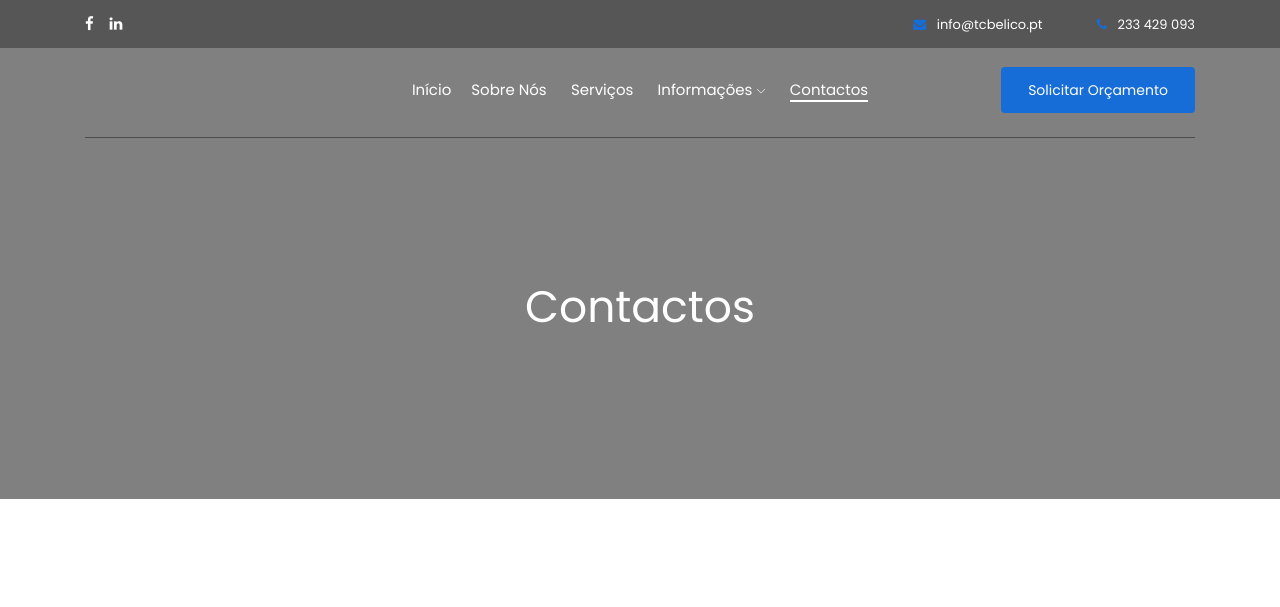
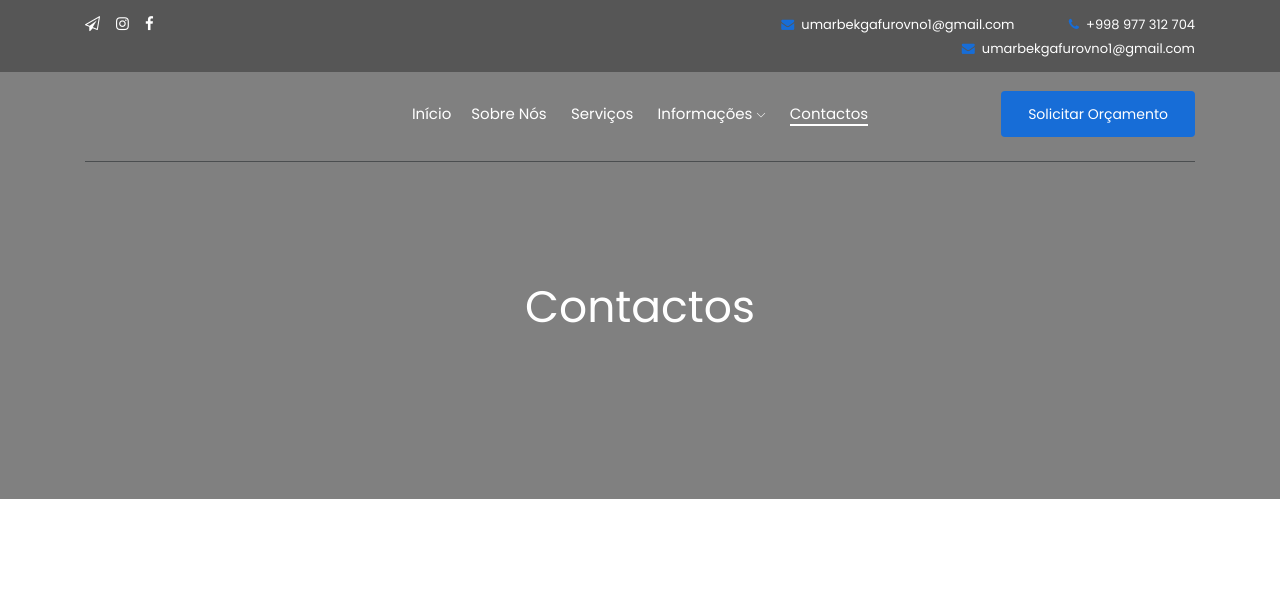
Before and after one commit to stwr8/global-avto-parts, a plain HTML site: page contact.html in a window 1280 px wide. Shown: the top 607 px of the page. Drawn offline with Linux system fonts and the light colour scheme.

Commit message:
kontaktni
qildim

```diff
--- a/contact.html
+++ b/contact.html
@@ -9,7 +9,7 @@
 <head>
     <meta charset="utf-8">
     <meta http-equiv="x-ua-compatible" content="ie=edge">
-    <title>Transportes Carvalho & Bélico</title>
+    <title>Global-Avto-Parts</title>
     <meta name="description" content="">
     <meta name="keywords"
         content="Mundanças, Transportes, Figueira da Foz, Camião, Canioneta, Carrinha, Nacional, Internacional">
@@ -54,21 +54,23 @@
                     <div class="row">
                         <div class="col-xl-6 col-md-6 ">
                             <div class="social_media_links">
-                                <a href="#">
+                                <a href="https://t.me/globalavto_parts">
+                                    <i class="fa fa-send-o"></i>
+                                </a>
+                                <a href="https://www.instagram.com/globalavto_parts/">
+                                    <i class="fa fa-instagram"></i>
+                                </a>
+                                <a href="https://www.facebook.com/globalavtoparts">
                                     <i class="fa fa-facebook"></i>
-                                </a>
-                                <a href="#">
-                                    <i class="fa fa-linkedin"></i>
                                 </a>
                             </div>
                         </div>
                         <div class="col-xl-6 col-md-6">
                             <div class="short_contact_list">
                                 <ul>
-                                    <li><a href="mailto:info@tcbelico.pt" target="_blank"> <i
-                                                class="fa fa-envelope"></i> info@tcbelico.pt</a></li>
-                                    <li><a href="tel: 233429093" target="_blank"> <i class="fa fa-phone"></i> 233 429
-                                            093</a></li>
+                                    <li><a href="mailto:umarbekgafurovno1@gmail.com" target="_blank"> <i class="fa fa-envelope"></i>umarbekgafurovno1@gmail.com</a></li>
+                                    <li><a href="tel: 998977312704" target="_blank"> <i class="fa fa-phone"></i>+998 977 312 704</a></li>
+                                    <li><a href="mailto:umarbekgafurovno1@gmail.com" target="_blank"> <i class="fa fa-envelope"></i>umarbekgafurovno1@gmail.com</a></li>
                                 </ul>
                             </div>
                         </div>
```
